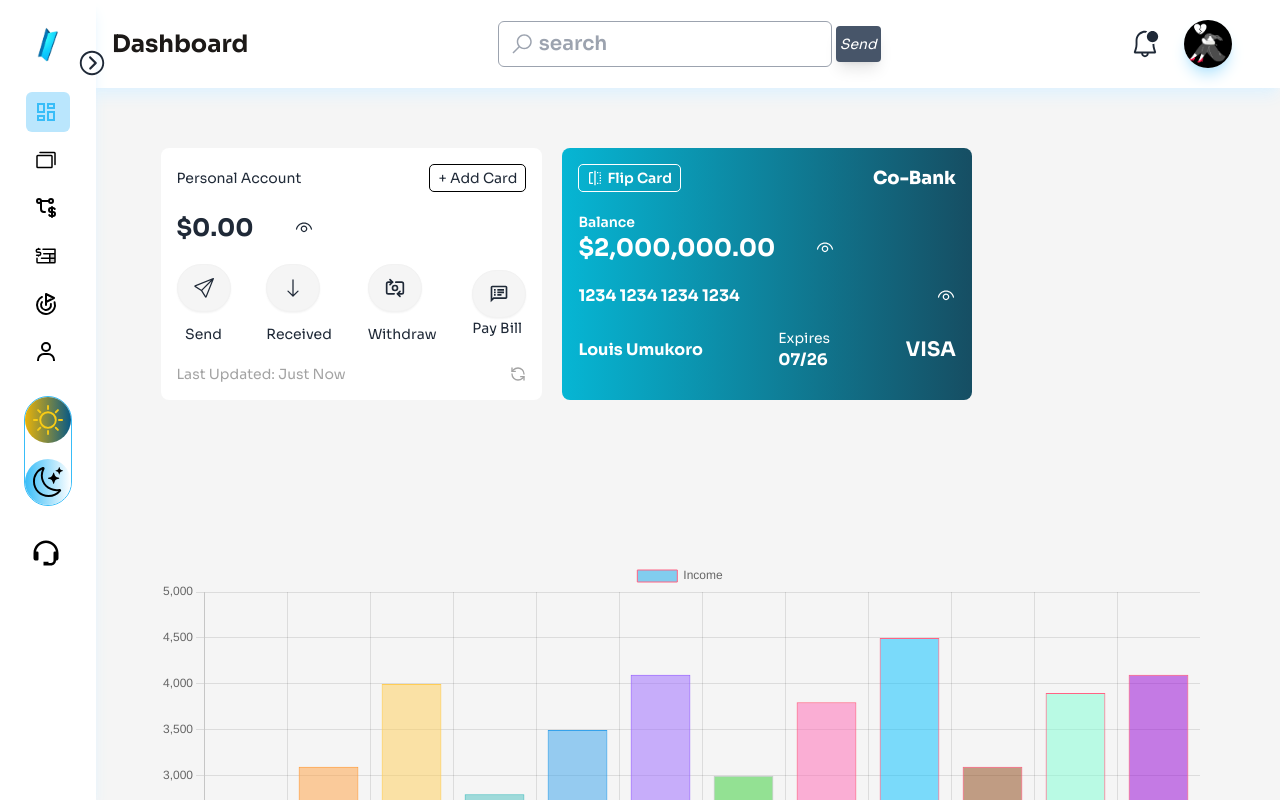
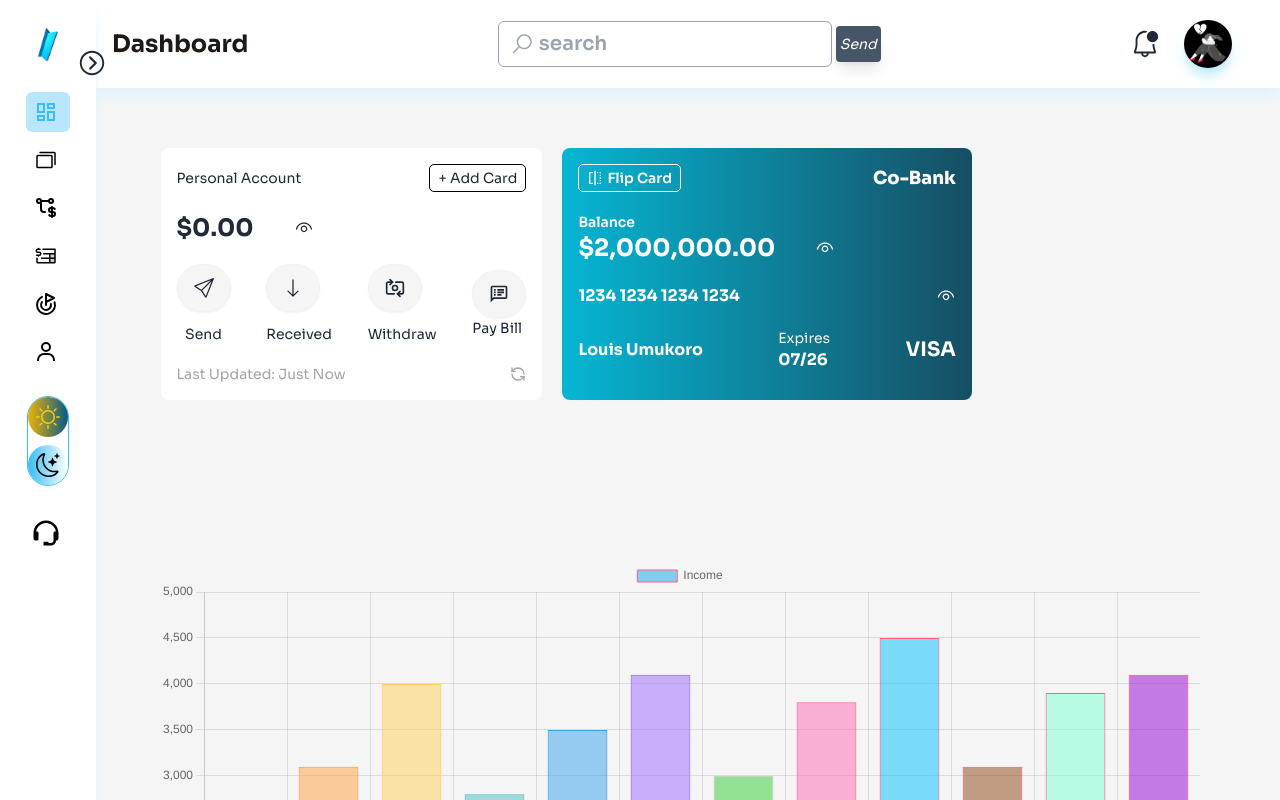
Before and after one commit to zuriel-01/august-backend-collab, a Next.js app: page / in a window 1280 px wide. Shown: the top 800 px of the page. Built offline with nearby package versions, Linux system fonts and the light colour scheme.

Commit message:
current nav

```diff
--- a/src/app/components/Navbar.jsx
+++ b/src/app/components/Navbar.jsx
@@ -145,7 +145,7 @@
             </p>
           </div> */}
 
-            <div className="flex flex-col gap-4 border border-sky-400 rounded-full w-max">
+            <div className="flex flex-col gap-2 border border-sky-400 rounded-full w-max">
               <p
                 onClick={toggleLight}
                 className={`relative rounded-full text-black overflow-hidden cursor-pointer px-2 py-2 transform transition-all duration-500 ease-in-out
@@ -157,7 +157,7 @@
       hover:scale-105`}
               >
                 <span className="absolute inset-0 bg-gradient-to-r from-yellow-500 via-sky-500 to-sky-800 opacity-0 transition-opacity duration-500 ease-in-out group-hover:opacity-100"></span>
-                <GoSun className="relative text-3xl" />
+                <GoSun className="relative text-2xl" />
               </p>
 
               <p
@@ -171,7 +171,7 @@
       hover:scale-105`}
               >
                 <span className="absolute inset-0 bg-gradient-to-r from-black via-sky-500 to-sky-800 opacity-0 transition-opacity duration-500 ease-in-out group-hover:opacity-100"></span>
-                <BsMoonStars className="relative text-3xl" />
+                <BsMoonStars className="relative text-2xl" />
               </p>
             </div>
 
@@ -324,7 +324,7 @@
       hover:scale-105`}
               >
                 <span className="absolute inset-0 bg-gradient-to-r from-yellow-500 via-sky-500 to-sky-800 opacity-0 transition-opacity duration-500 ease-in-out group-hover:opacity-100"></span>
-                <GoSun className="relative text-3xl" />
+                <GoSun className="relative text-2xl" />
               </p>
 
               <p
@@ -338,7 +338,7 @@
       hover:scale-105`}
               >
                 <span className="absolute inset-0 bg-gradient-to-r from-black via-sky-500 to-sky-800 opacity-0 transition-opacity duration-500 ease-in-out group-hover:opacity-100"></span>
-                <BsMoonStars className="relative text-3xl" />
+                <BsMoonStars className="relative text-2xl" />
               </p>
             </div>
 
```
